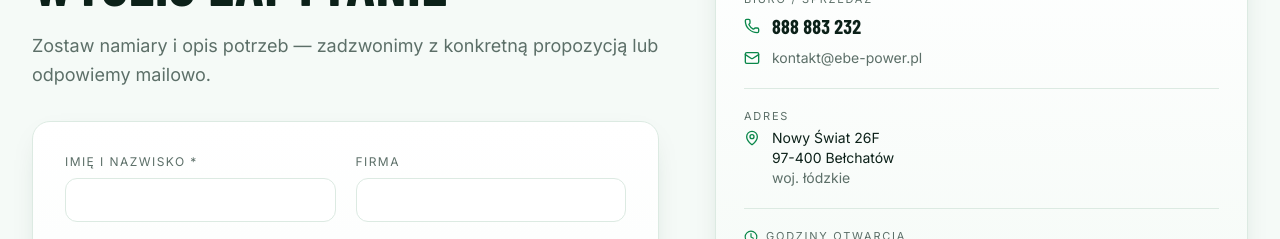
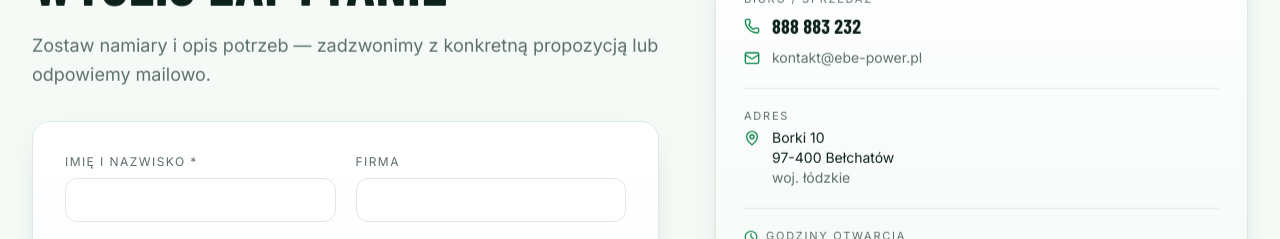
Before and after one commit to VEXORjs/ebe-power, a React (Vite) app: page /kontakt in a window 1280 px wide. Shown: the part 800-1039 px from the top of the page. Built offline with nearby package versions, Linux system fonts and the light colour scheme; no server answers; a web font is replaced by a local one.

Commit message:
Update address details in site.ts

```diff
--- a/src/content/site.ts
+++ b/src/content/site.ts
@@ -21,10 +21,11 @@ export const company = {
   phoneSecondary: '', // TODO
   email: 'kontakt@ebe-power.pl',
   emailService: '', // TODO (np. serwis@ebe-power.pl) — puste = ukryty
-  street: 'Nowy Świat 26F',
+  street: 'Borki 10',
   postal: '97-400',
   city: 'Bełchatów',
   region: 'woj. łódzkie',
+  hq: 'Nowy Świat 26F',
 
   /* --- Dane rejestrowe ----------------------------------------------------- */
   nip: '769 183 05 28',
```
